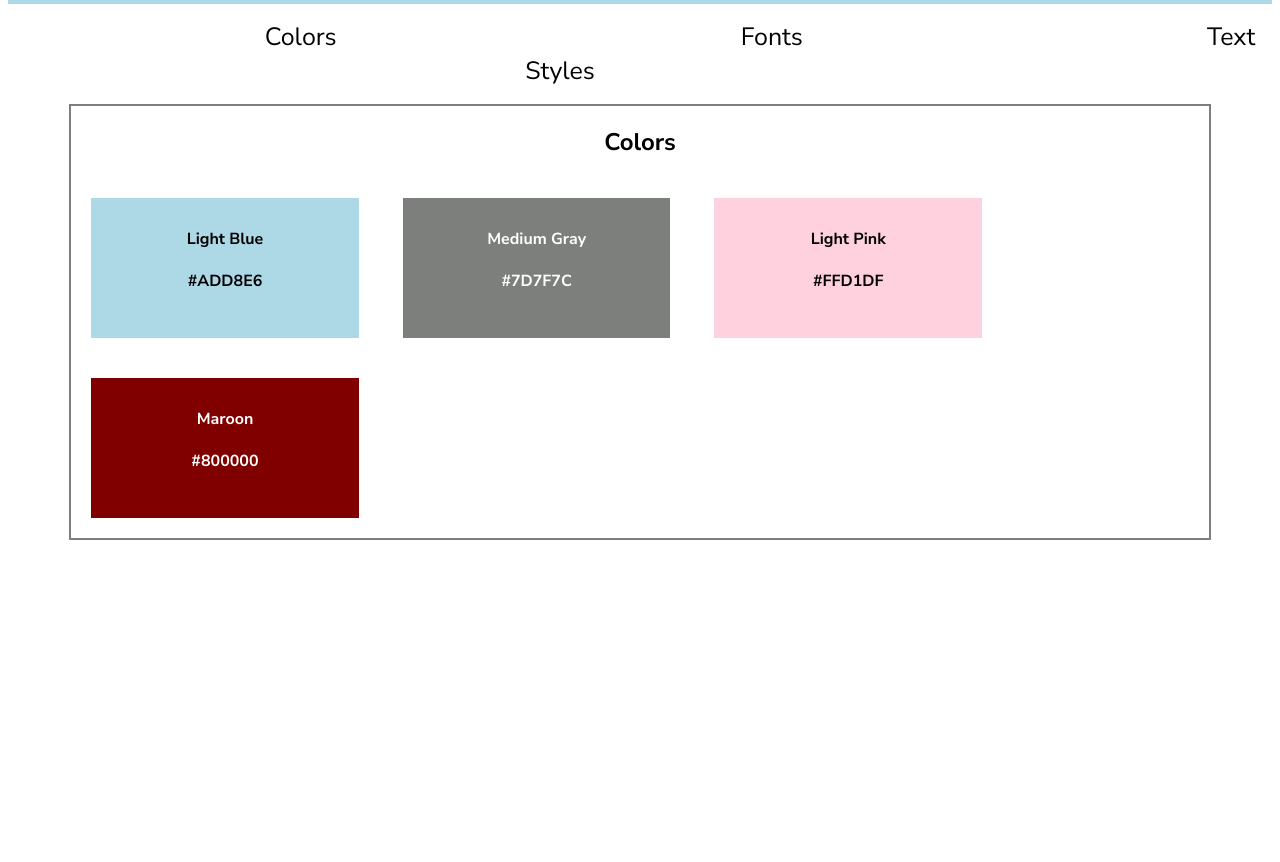
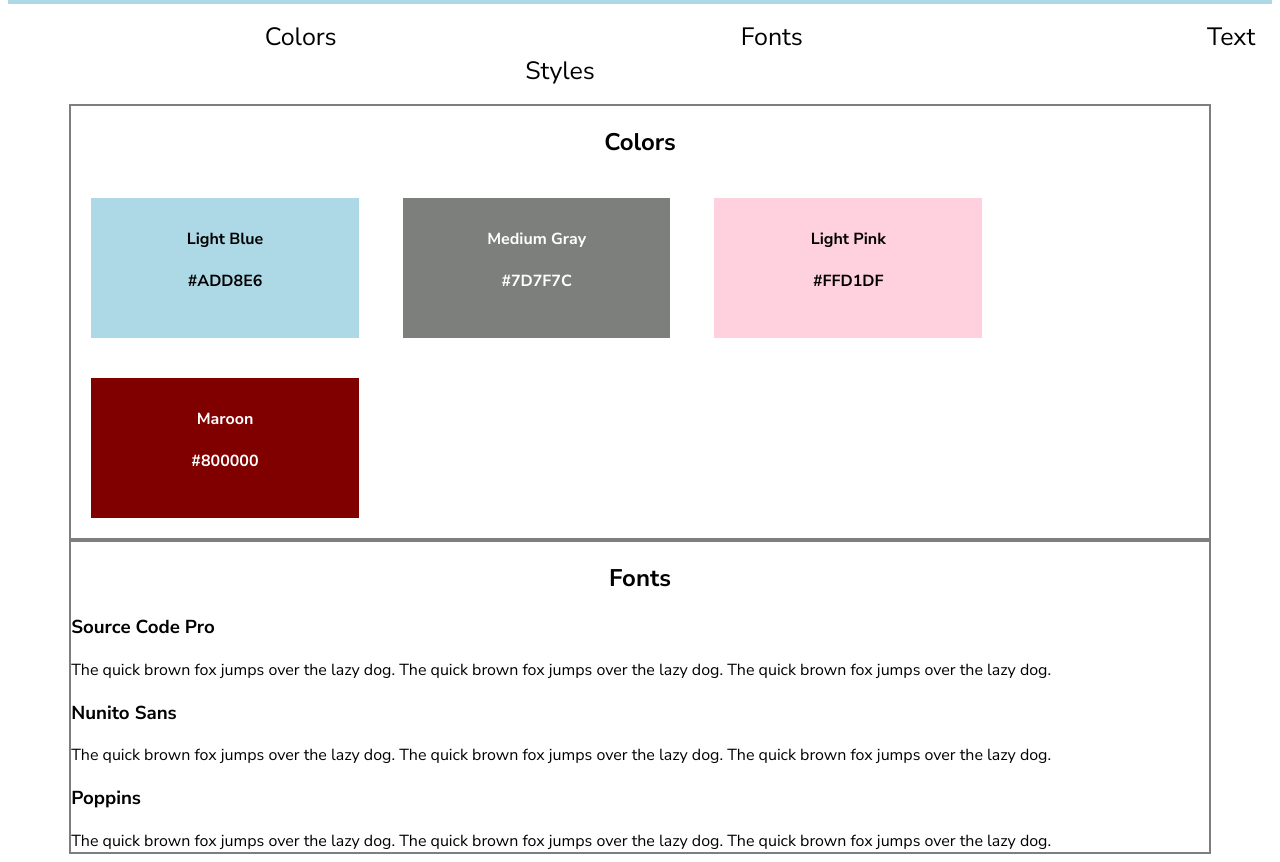
Before and after one commit to TheDragonApple/DesignSystem, a plain HTML site: page index.html in a window 1280 px wide. Shown: the part 117-979 px from the top of the page. Before the commit the page ends 800 px from the top, so only its background shows below. Drawn offline with Linux system fonts and the light colour scheme.

Commit message:
Add font section

```diff
--- a/index.html
+++ b/index.html
@@ -37,5 +37,26 @@
                 <p1>#800000</p1>
             </div>
         </section>
+        <section class="fonts">
+            <h2>Fonts</h2>
+            <div class="font1">
+                <h3>Source Code Pro</h3>
+                <p1 class="regular">The quick brown fox jumps over the lazy dog.</p1>
+                <p1 class="bold">The quick brown fox jumps over the lazy dog.</p1>
+                <p1 class="italic">The quick brown fox jumps over the lazy dog.</p1>
+            </div>
+            <div class="font2">
+                <h3>Nunito Sans</h3>
+                <p1 class="regular">The quick brown fox jumps over the lazy dog.</p1>
+                <p1 class="bold">The quick brown fox jumps over the lazy dog.</p1>
+                <p1 class="italic">The quick brown fox jumps over the lazy dog.</p1>
+            </div>
+            <div class="font3">
+                <h3>Poppins</h3>
+                <p1 class="regular">The quick brown fox jumps over the lazy dog.</p1>
+                <p1 class="bold">The quick brown fox jumps over the lazy dog.</p1>
+                <p1 class="italic">The quick brown fox jumps over the lazy dog.</p1>
+            </div>
+        </section>
     </main>
 </html>
```
